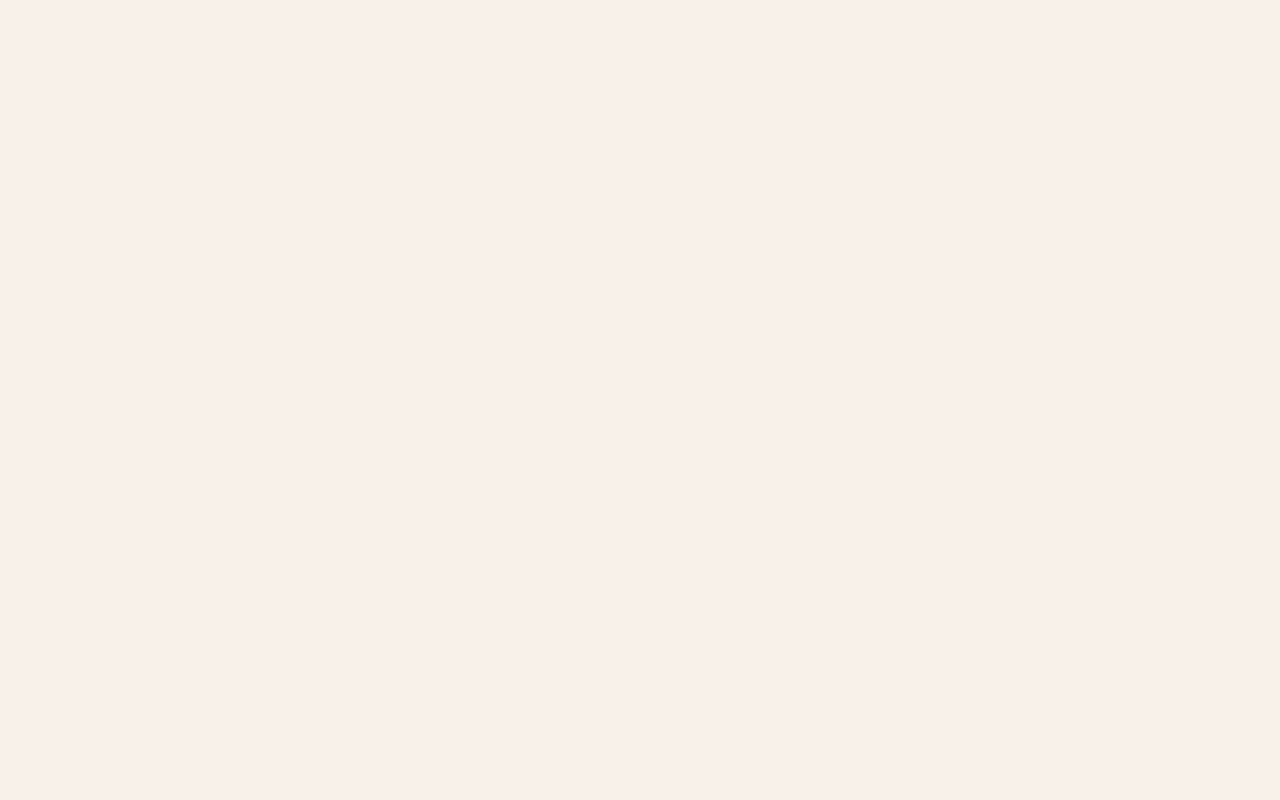
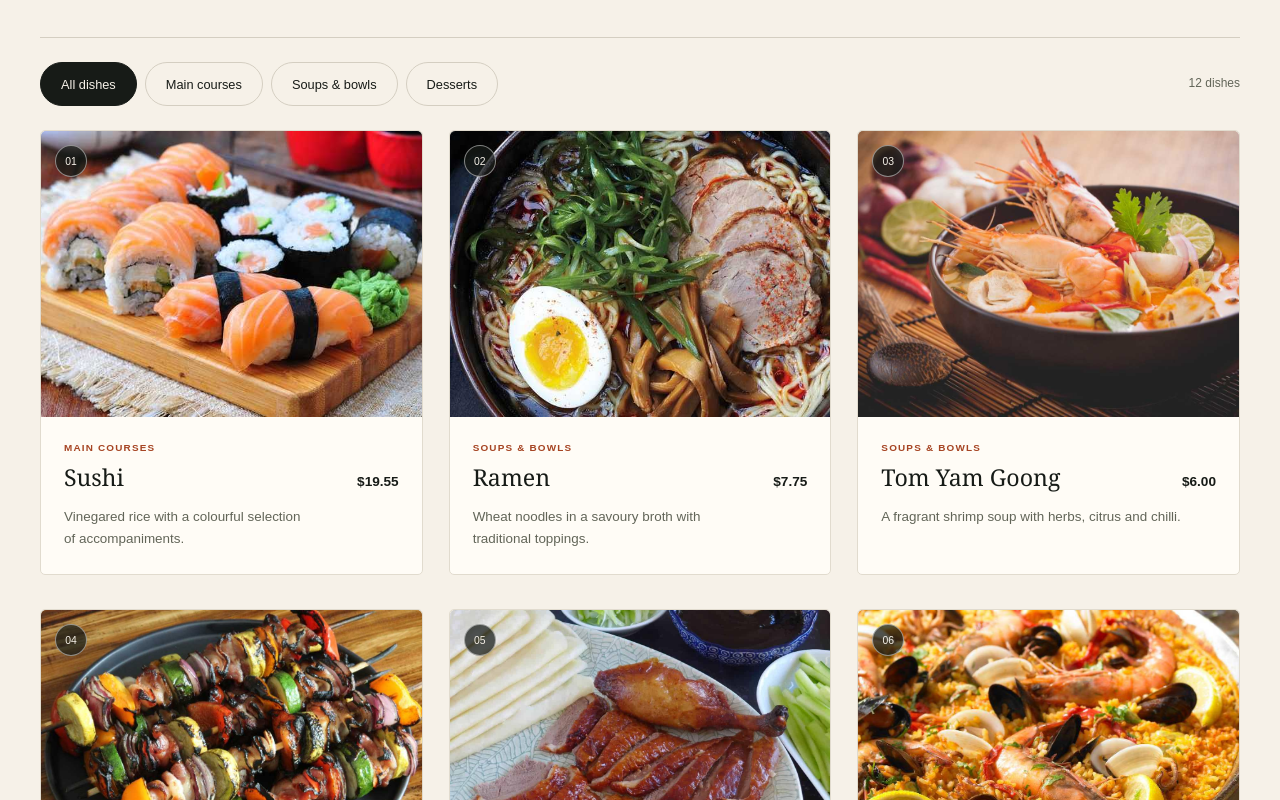
Before and after one commit to XtremeThaqi/Restaurant-App, a Next.js app: page / in a window 1280 px wide. Shown: the part 1000-1800 px from the top of the page. Built offline with nearby package versions, Linux system fonts and the light colour scheme.

Commit message:
Fix menu landing and overlay transition; smooth color and food hover effects

```diff
--- a/src/app/globals.css
+++ b/src/app/globals.css
@@ -32,6 +32,8 @@ p { text-wrap: pretty; }
 section[tabindex="-1"]:focus, main:focus { outline: none; }
 .container { width: min(100% - 80px, 1200px); margin-inline: auto; }
 .section { padding-block: var(--space-section); scroll-margin-top: calc(24px - var(--space-section)); }
+/* Only Menu needs a tighter landing position beneath the fixed header. */
+.menu-section { padding-top: 36px; scroll-margin-top: 0; }
 #top { scroll-margin-top: -100px; }
 .eyebrow { color: var(--clay); font-size: .7rem; font-weight: 700; text-transform: uppercase; letter-spacing: .19em; margin-bottom: 24px; }
 .eyebrow.light { color: #f2d6bd; display: flex; align-items: center; gap: 14px; }
@@ -73,7 +75,9 @@ section[tabindex="-1"]:focus, main:focus { outline: none; }
 /* The track supplies extra native scroll distance while the video stays pinned.
    No scroll-jacking, video seeking, or sticky ancestor overflow. */
 .hero-scroll { position: relative; }
-.hero-scroll.is-pinned { height: 230svh; }
+.hero-scroll.is-pinned { height: 200svh; }
+/* The following menu panel rises over the stationary hero during its final viewport. */
+.hero-scroll.is-pinned + .menu-section { position: relative; z-index: 2; margin-top: -100svh; }
 .hero-scroll.is-pinned > .hero { position: sticky; top: 0; height: 100svh; min-height: 0; overflow: hidden; }
 .hero-scroll.is-pinned .hero-content { transform: translate3d(0,var(--hero-content-y,0px),0); }
 /* Fade editorial copy only: keep actionable controls at full opacity and contrast. */
@@ -117,7 +121,7 @@ section[tabindex="-1"]:focus, main:focus { outline: none; }
 .dish-grid { display: grid; grid-template-columns: repeat(3, minmax(0,1fr)); gap: 34px 26px; }
 .dish-card { min-width: 0; background: var(--paper); border: 1px solid #e1dbce; border-radius: var(--radius); display: flex; flex-direction: column; }
 .dish-image { aspect-ratio: 4/3; position: relative; overflow: hidden; border-radius: var(--radius) var(--radius) 0 0; background: #ded8c8; }
-.dish-image img { object-fit: cover; transition: transform .5s var(--ease); }
+.dish-image img { object-fit: cover; transition: transform .65s cubic-bezier(.22,1,.36,1); transform: scale(1); }
 .dish-number { position: absolute; top: 14px; left: 14px; border: 1px solid #ffffff77; background: #171b17bd; color: var(--ivory); border-radius: 50%; width: 32px; height: 32px; display: grid; place-items: center; font-size: .65rem; }
 .dish-body { padding: 23px; flex: 1; }
 .dish-category { font-size: .62rem; font-weight: 700; text-transform: uppercase; letter-spacing: .12em; color: var(--clay); margin-bottom: 8px; }
@@ -195,18 +199,16 @@ section[tabindex="-1"]:focus, main:focus { outline: none; }
 .footer-bottom { border-top: 1px solid #c9c4b6; display: flex; flex-wrap: wrap; align-items: center; gap: 16px 32px; padding-block: 22px; color: var(--muted); font-size: .7rem; }
 .footer-bottom a { margin-left: auto; min-height: 44px; display: inline-flex; align-items: center; gap: 8px; color: var(--ink); }
 .footer-disclosure { max-width: 82ch; padding-block: 20px; border-top: 1px solid #c9c4b6; color: var(--muted); font-size: .8rem; }
-.button,.nav-reserve,.hero-playback,.filters button,.menu-toggle { transition: background-color .25s var(--ease), color .25s var(--ease), border-color .25s var(--ease), box-shadow .25s var(--ease), transform .25s var(--ease); }
-.button .icon,.text-link .icon,.footer-bottom .icon,.nav-reserve .icon,.hero-bottom a .icon { transition: transform .25s var(--ease); }
-.navigation a,.footer-main nav a,.footer-bottom a,.text-link,.hero-bottom a,.field input,.field select,.field textarea { transition: color .25s var(--ease), border-color .25s var(--ease), background-color .25s var(--ease); }
+.button,.nav-reserve,.hero-playback,.filters button,.menu-toggle { transition: background-color .3s ease, color .3s ease, border-color .3s ease, box-shadow .3s ease; }
+.button .icon,.text-link .icon,.footer-bottom .icon,.nav-reserve .icon,.hero-bottom a .icon { transition: color .3s ease; }
+.navigation a,.footer-main nav a,.footer-bottom a,.text-link,.hero-bottom a,.field input,.field select,.field textarea { transition: color .3s ease, border-color .3s ease, background-color .3s ease; }
 .dish-card { transition: border-color .3s var(--ease), box-shadow .3s var(--ease); }
 @media (hover: hover) and (pointer: fine) {
-  .button:hover,.nav-reserve:hover,.hero-playback:hover,.filters button:hover { transform: translateY(-2px); }
-  .button:hover .icon,.nav-reserve:hover .icon,.text-link:hover .icon,.footer-bottom a:hover .icon,.hero-bottom a:hover .icon { transform: translate(2px,-2px); }
   .dish-card:hover { border-color: #c9bca8; box-shadow: 0 14px 34px #171b1714; }
-  .dish-card:hover .dish-image img { transform: scale(1.05); }
+  .dish-card:hover .dish-image img { transform: scale(1.045); }
   .field input:hover,.field select:hover,.field textarea:hover { border-color: var(--olive); }
 }
-.button:active,.nav-reserve:active,.hero-playback:active,.filters button:active { transform: translateY(1px); }
+
 @media (min-width: 1800px) { .container { width: min(100% - 120px, 1360px); } }
 @media (max-width: 1023px) {
   .container { width: calc(100% - 64px); }
@@ -219,6 +221,7 @@ section[tabindex="-1"]:focus, main:focus { outline: none; }
 }
 @media (max-width: 767px) {
   .hero-scroll.is-pinned { height: 200svh; }
+  .menu-section { padding-top: 28px; }
   html { scroll-padding-top: 84px; }
   #top { scroll-margin-top: -84px; }
   .container { width: calc(100% - 40px); }
```
